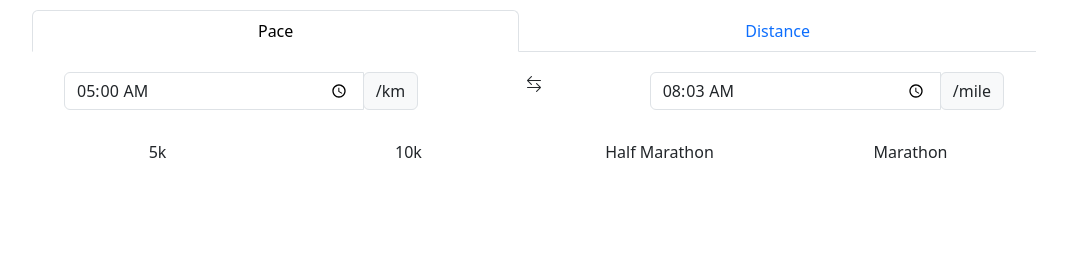
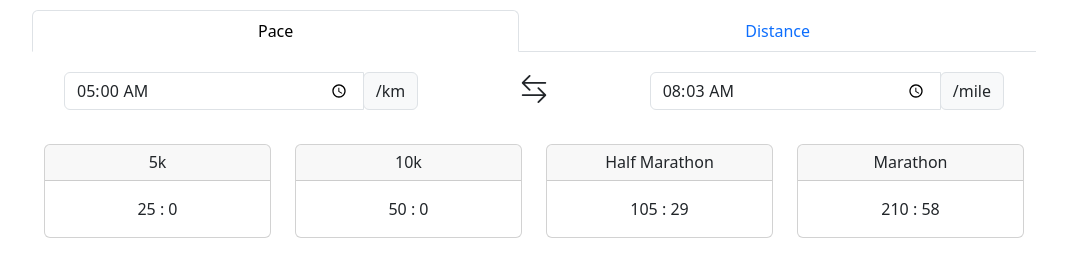
Before and after one commit to bryanham/pace-converter, a website: page index.html in a window 1280 px wide. Shown: the whole page, without its empty margins (106-1173 px from the left). Drawn offline with nearby package versions, Linux system fonts and the light colour scheme.

Commit message:
calucate race timings

```diff
--- a/index.html
+++ b/index.html
@@ -8,7 +8,7 @@
     <link rel="stylesheet" href="https://cdn.jsdelivr.net/npm/bootstrap-icons@1.5.0/font/bootstrap-icons.css">
     <link rel="stylesheet" href="site.css">
   </head>
-  <body>
+  <body onload="calculateRaceTimes()">
     <div class="center">
         <ul class="nav nav-fill nav-tabs" role="tablist">
             <li class="nav-item" role="presentation">
@@ -33,7 +33,7 @@
                         </div>
 
                         <div class="col-12 col-sm-2 convert-btn time-inputs">
-                            <span class=".d-sm-none .d-md-block"><i class="bi bi-arrow-left-right"></i></span>
+                            <h3 class=".d-sm-none .d-md-block"><i class="bi bi-arrow-left-right"></i></h3>
                         </div>
 
                         <div class="col-12 col-sm-5">
@@ -47,17 +47,37 @@
                     </div>
 
                     <div class="row" id="race-times">
-                        <div class="col-6 col-md-3" id="five-km">
-                            <p>5k</p>
+                        <div class="col-6 col-md-3">
+                            <div class="card">
+                                <h6 class="card-header">5k</h6>
+                                <div class="card-body">
+                                <p class="card-text" id="five-km"></p>
+                                </div>
+                            </div>
                         </div>
-                        <div class="col-6 col-md-3" id="ten-km">
-                            <p>10k</p>
+                        <div class="col-6 col-md-3">
+                            <div class="card">
+                                <h6 class="card-header">10k</h6>
+                                <div class="card-body">
+                                <p class="card-text" id="ten-km"></p>
+                                </div>
+                            </div>
                         </div>
-                        <div class="col-6 col-md-3"id="half-marathon">
-                            <p>Half Marathon</p>
+                        <div class="col-6 col-md-3">
+                            <div class="card">
+                                <h6 class="card-header">Half Marathon</h6>
+                                <div class="card-body">
+                                <p class="card-text" id="half-marathon"></p>
+                                </div>
+                            </div>
                         </div>
-                        <div class="col-6 col-md-3" id="marathon">
-                            <p>Marathon</p>
+                        <div class="col-6 col-md-3">
+                            <div class="card">
+                                <h6 class="card-header">Marathon</h6>
+                                <div class="card-body">
+                                <p class="card-text" id="marathon"></p>
+                                </div>
+                            </div>
                         </div>
                     </div>
                 </div>
--- a/index.js
+++ b/index.js
@@ -1,16 +1,16 @@
-function convert(measure) {
+function convert(unit) {
     const conversion = 1.60934;
-    const time = document.getElementById(measure + "-time").value;
+    const time = document.getElementById(unit + "-time").value;
     const [mins, secs] = time.split(":")
 
     const totalMinutes = parseInt(mins) + (parseInt(secs) / 60);
 
-    const pace = measure == 'km' ? totalMinutes * conversion : totalMinutes / conversion;
+    const pace = unit == 'km' ? totalMinutes * conversion : totalMinutes / conversion;
     const minutes = Math.floor(pace);
     const seconds = Math.round((pace - minutes) * 60);
     const timeString = minutes < 10 ? `0${minutes}:${seconds}` : `${minutes}:${seconds}`
 
-    if(measure === 'km') {
+    if(unit === 'km') {
         document.getElementById('mile-time').value = timeString;
     } else {
         document.getElementById('km-time').value = timeString;
@@ -20,11 +20,26 @@ function convert(measure) {
 
 function calculateRaceTimes() {
     const time = document.getElementById("km-time").value;
-    const [mins, secs] = time.split(":")
-    const fiveKmMinutes = (mins + (secs / 60)) * 5;
-    const tenKmMinutes = (mins + (secs / 60)) * 10;
-    const halfMarathonMinutes = (mins + (secs / 60)) * 21.097494;
-    const marathonMinutes = (mins + (secs / 60)) * 42.194988;
+    let [mins, secs] = time.split(":");
+    const totalMinutes = parseInt(mins) + (parseInt(secs) / 60);
+    const fiveKm = totalMinutes * 5;
+    const tenKm = totalMinutes * 10;
+    const halfMarathon = totalMinutes * 21.097494;
+    const marathon = totalMinutes * 42.194988;
 
-    document.getElementById("five-km").innerHTML = '<p>' + fiveKmMinutes + '</p>'
+    const fiveKmMinutes = Math.floor(fiveKm);
+    const fiveKmSeconds = Math.round((fiveKm - fiveKmMinutes) * 60);
+    document.getElementById("five-km").textContent =`${fiveKmMinutes} : ${fiveKmSeconds}`;
+
+    const tenKmMinutes = Math.floor(tenKm);
+    const tenKmSeconds = Math.round((tenKm - tenKmMinutes) * 60);
+    document.getElementById("ten-km").textContent = `${tenKmMinutes} : ${tenKmSeconds}`;
+
+    const halfMinutes = Math.floor(halfMarathon);
+    const halfSeconds = Math.round((halfMarathon - halfMinutes) * 60);
+    document.getElementById("half-marathon").textContent = `${halfMinutes} : ${halfSeconds}`;
+
+    const fullMinutes = Math.floor(marathon);
+    const fullSeconds = Math.round((marathon - fullMinutes) * 60);
+    document.getElementById("marathon").textContent = `${fullMinutes} : ${fullSeconds}`;
 }
--- a/site.css
+++ b/site.css
@@ -11,3 +11,6 @@
   text-align: center;
   padding-top: 10px;
 }
+.card {
+  margin-bottom: 20px;
+}
```
